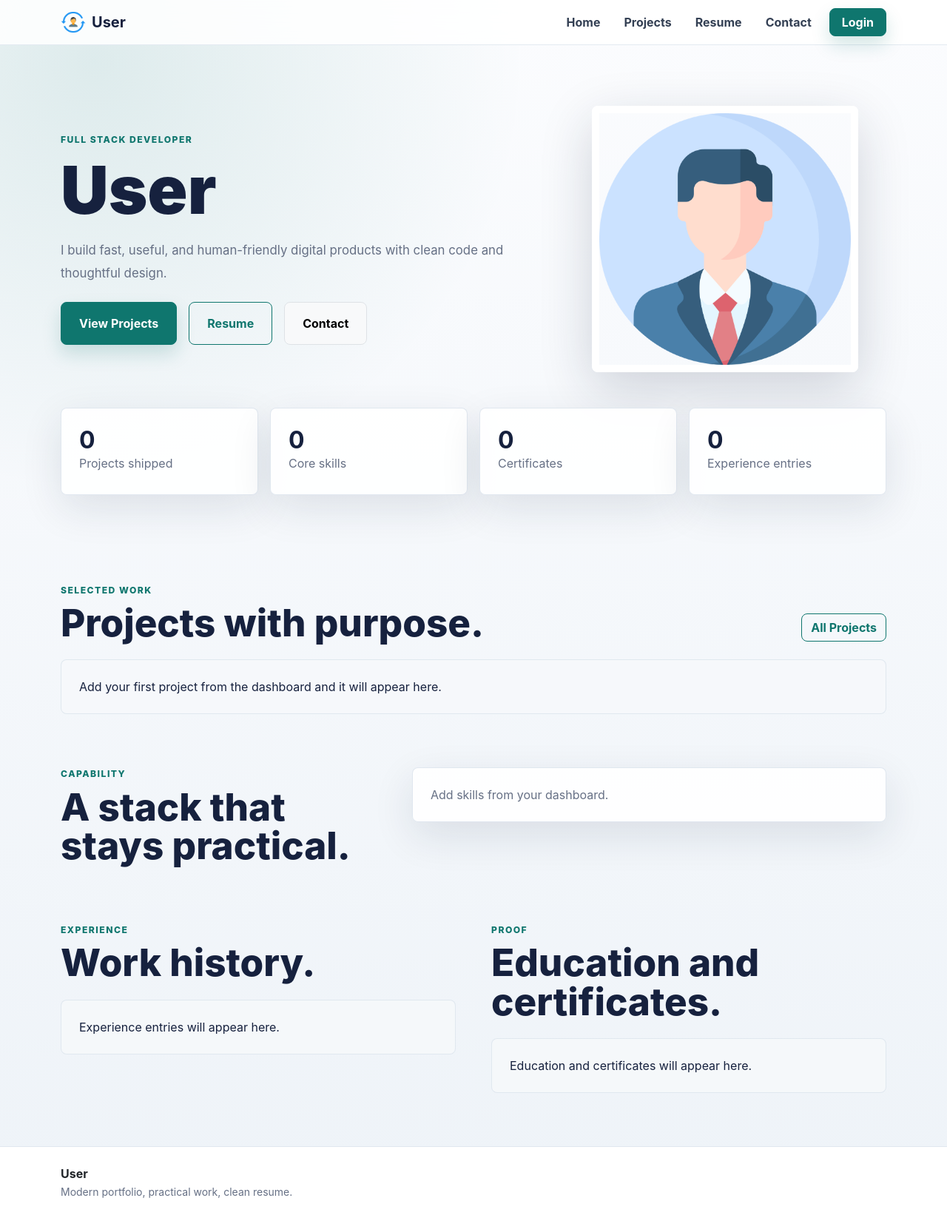
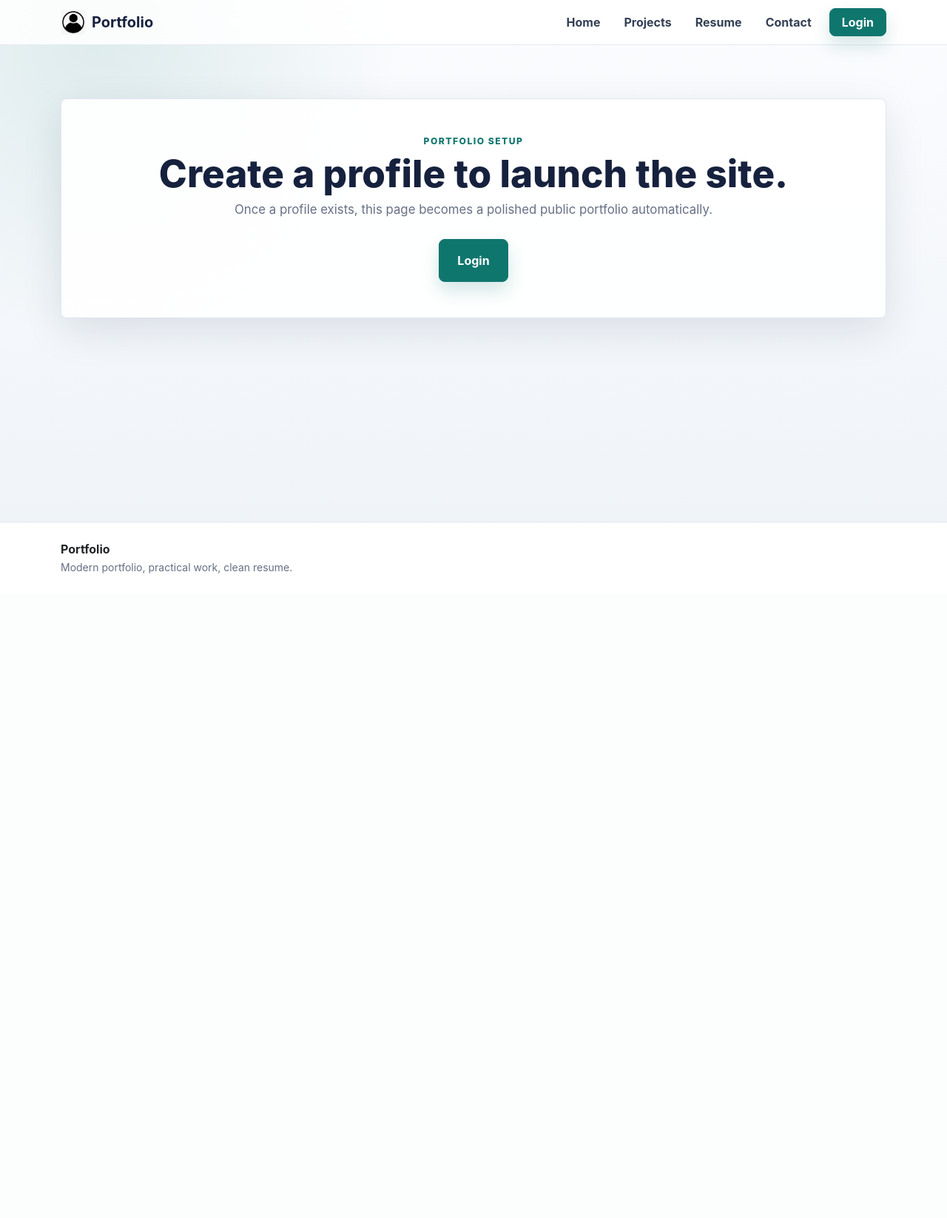
Before and after one commit to GRMaruf/Portfolio, a Django app: page / in a window 1280 px wide. Shown: the whole page at 74% size. After the commit the page ends 775 px from the top, so only its background shows below. Run offline with Django 5.2, Linux system fonts and the light colour scheme; data comes from the database, SQL or seed files in the repository; both versions use the stored data as it was after the commit; data that the repository does not hold is empty.

Commit message:
fiz: home page error after loging in

```diff
--- a/portfolio/models.py
+++ b/portfolio/models.py
@@ -4,7 +4,7 @@ from django.contrib.auth.models import User
 class Profile(models.Model):
     user = models.OneToOneField(User, related_name='profile', on_delete=models.CASCADE, null=True)
 
-    full_name = models.CharField(max_length=120)
+    full_name = models.CharField(max_length=120, default='')
     display_name = models.CharField(max_length=80, blank=True)
     title = models.CharField(max_length=120, blank=True)  # e.g. "Backend Developer"
     bio = models.TextField(blank=True)
--- a/portfolio/templates/master/footer.html
+++ b/portfolio/templates/master/footer.html
@@ -1,7 +1,7 @@
 <footer class="footer py-4 bg-white">
   <div class="container d-flex flex-column flex-md-row align-items-md-center justify-content-between gap-3">
     <div>
-      <div class="fw-bold text-dark">{{ profile.display_name|default:profile.full_name|default:'Portfolio' }}</div>
+      <div class="fw-bold text-dark">{{ profile.display_name|default:'Portfolio' }}</div>
       <small>Modern portfolio, practical work, clean resume.</small>
     </div>
     <div class="d-flex flex-wrap gap-3">
--- a/portfolio/templates/master/nav.html
+++ b/portfolio/templates/master/nav.html
@@ -3,8 +3,8 @@
     <button class="btn btn-outline-brand d-lg-none me-2" type="button" data-bs-toggle="offcanvas" data-bs-target="#sidebar" aria-controls="sidebar" aria-label="Open navigation">Menu</button>
 
     <a class="navbar-brand fw-bold d-flex align-items-center" href="{% if profile_username %}{% url 'username_profile' profile_username %}{% else %}{% url 'profile' %}{% endif %}">
-      <img src="/media/app/logo.png" alt="Logo" width="34" height="34" class="me-2 rounded" />
-      <span>{{ profile.display_name|default:profile.full_name|default:'Portfolio' }}</span>
+      <img src="/media/app/logo.webp" alt="Logo" width="34" height="34" class="me-2 rounded" />
+      <span>{{ profile.display_name|default:'Portfolio' }}</span>
     </a>
 
     <div class="collapse navbar-collapse justify-content-end d-none d-lg-flex">
@@ -62,7 +62,7 @@
         <img src="/media/app/avatar.png" class="rounded-circle" width="42" height="42" alt="Profile avatar" />
       {% endif %}
       <div>
-        <div class="fw-semibold" id="sidebarLabel">{{ profile.display_name|default:profile.full_name|default:'Portfolio' }}</div>
+        <div class="fw-semibold" id="sidebarLabel">{{ profile.display_name|default:'Portfolio' }}</div>
         <small class="opacity-75">{{ profile.title|default:'Developer Portfolio' }}</small>
       </div>
     </div>
--- a/portfolio/templates/profile.html
+++ b/portfolio/templates/profile.html
@@ -240,7 +240,13 @@
           <div class="eyebrow mb-2">Portfolio setup</div>
           <h1 class="section-title">Create a profile to launch the site.</h1>
           <p class="section-copy mb-4">Once a profile exists, this page becomes a polished public portfolio automatically.</p>
-          <a href="{% url 'login' %}" class="btn btn-brand px-4 py-3">Login</a>
+
+          {% if request.user.is_authenticated %}
+          <a href="{% url 'edit_profile' %}" class="btn btn-brand px-4 py-3">Edit Profile</a>
+            {% else %}
+            <a href="{% url 'login' %}" class="btn btn-brand px-4 py-3">Login</a>
+          {% endif %}
+
         </div>
       </div>
     </section>
--- a/portfolio/urls.py
+++ b/portfolio/urls.py
@@ -2,7 +2,8 @@ from django.urls import path
 from portfolio.views import *
 
 urlpatterns = [
-    path('test', test, name='test'),
+    # path('test', test, name='test'),
+    path('<str:username>', profile, name='profile'),
     path('', profile, name='profile'),
     path('profile/<str:id>', profile, name='profile'),
     path('projects', projects, name='projects'),
--- a/portfolio/views.py
+++ b/portfolio/views.py
@@ -7,50 +7,42 @@ from django.contrib.auth.decorators import login_required
 from django.core.mail import send_mail
 from django.conf import settings
 
-def public_profile(request):
-    if request.user.is_authenticated:
-        try:
-            return request.user.profile
-        except Profile.DoesNotExist:
-            pass
-    return Profile.objects.first()
-
-def test(request):
-    return render(request, 'test.html')
+def get_user_profile(username=None):
+    return Profile.objects.filter(user__username=username).first()
 
 def contact(request):
-    profile = public_profile(request)
+    profile = get_user_profile()
     context = {'profile': profile}
     subject = "Important! Someone has contacted you through your portfolio."
-    recipient_list = [profile.email] if profile and profile.email else [settings.EMAIL_HOST_USER]
+    recipient_list = [profile.email] if profile else []
 
     if request.method == 'POST':
         name = request.POST.get('name')
         email = request.POST.get('email')
         message = request.POST.get('message')
-        message = f'Name: {name}\nEmail: {email}\nMessage: {message}'
-        send_mail(
-            subject,
-            message,
-            settings.EMAIL_HOST_USER,
-            recipient_list,
-            fail_silently=False,
-        )
-        context['success_message'] = 'Your message has been sent successfully.'
+        message = f'Name: {name}\nEmail: {email}\nMessage: \n{message}'
+        if profile:
+                send_mail(
+                    subject,
+                    message,
+                    settings.EMAIL_HOST_USER,
+                    recipient_list,
+                    fail_silently=False,
+                )
+                context['success_message'] = 'Your message has been sent successfully.'
         return render(request, 'contact.html', context)
     return render(request, 'contact.html', context)
 
 def profile(request, id = None): # perfected
 
-    if id:
+    profile = None
+    if id is not None:
         profile = Profile.objects.get(id=id)
     elif request.user.is_authenticated:
         try:
             profile = request.user.profile
         except Profile.DoesNotExist:
-            profile = None
-    else:
-        profile = Profile.objects.first()
+            print('\nNo profile object found.\n')
 
     context = {
         "profile": profile,
@@ -58,7 +50,7 @@ def profile(request, id = None): # perfected
     return render(request, 'profile.html', context)
 
 def projects(request):
-    profile = public_profile(request)
+    profile = get_user_profile()
     context = {
         "profile": profile,
         "projects": profile.projects.all() if profile else Project.objects.none(),
@@ -66,7 +58,7 @@ def projects(request):
     return render(request, 'projects.html', context)
 
 def resume(request):
-    profile = public_profile(request)
+    profile = get_user_profile()
     context = {
         "profile": profile,
     }
@@ -132,7 +124,7 @@ def add_tags(request, id = None): # perfected
     context = {
         'heading': 'Tags',
         'action': 'Add',
-        'profile': public_profile(request),
+        'profile': get_user_profile(),
     }
 
     if id:
```
Also changed, not shown: db.sqlite3, media/app/logo.png (deleted), media/app/logo.webp (added).
